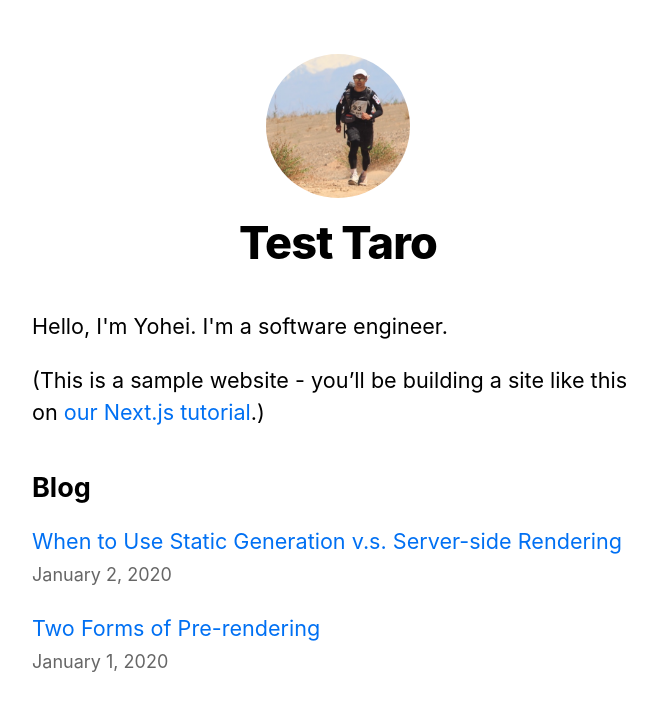
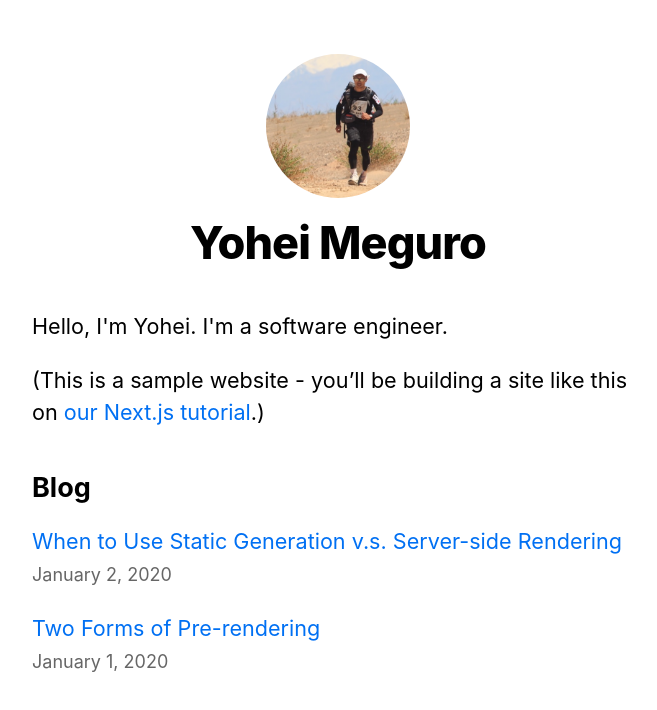
Before and after one commit to y-meguro/nextjs-blog, a Next.js app: page / in a window 1280 px wide. Shown: the top 710 px of the page, without its empty margins (302-959 px from the left). Built offline with nearby package versions, Linux system fonts and the light colour scheme.

Commit message:
update name

```diff
--- a/components/layout.js
+++ b/components/layout.js
@@ -4,7 +4,7 @@ import styles from './layout.module.css'
 import utilStyles from '../styles/utils.module.css'
 import Link from 'next/link'
 
-const name = 'Test Taro'
+const name = 'Yohei Meguro'
 export const siteTitle = 'Next.js Sample Website'
 
 export default function Layout({ children, home }) {
```
